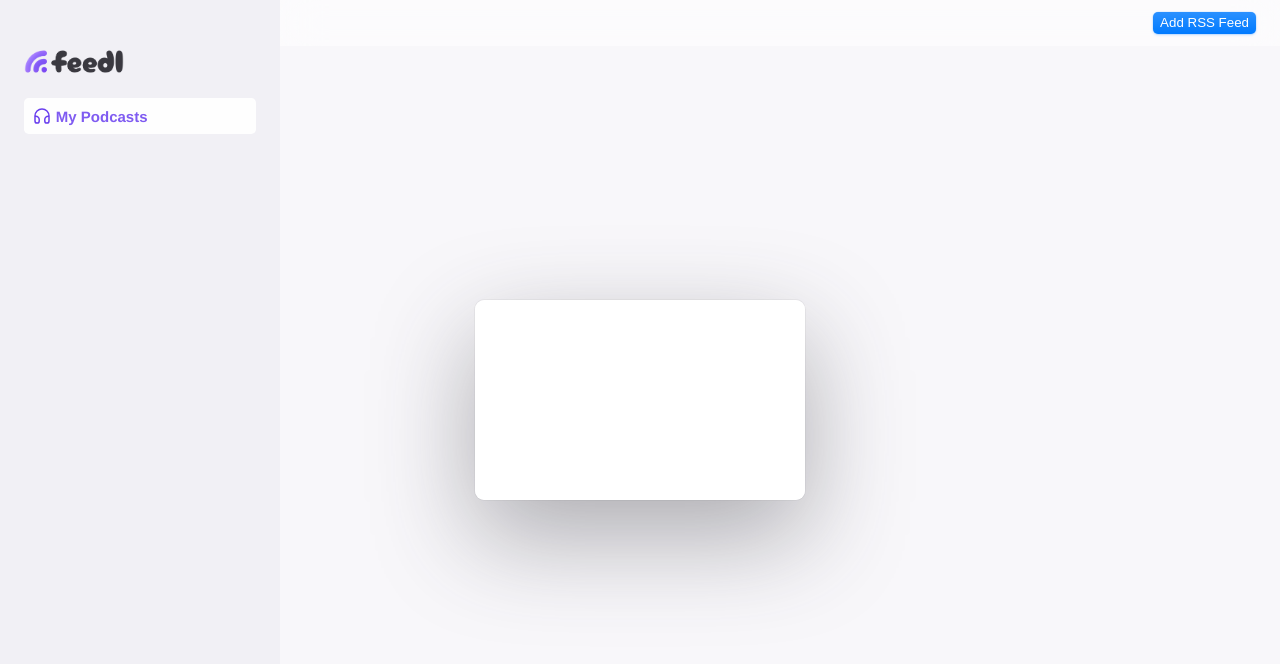
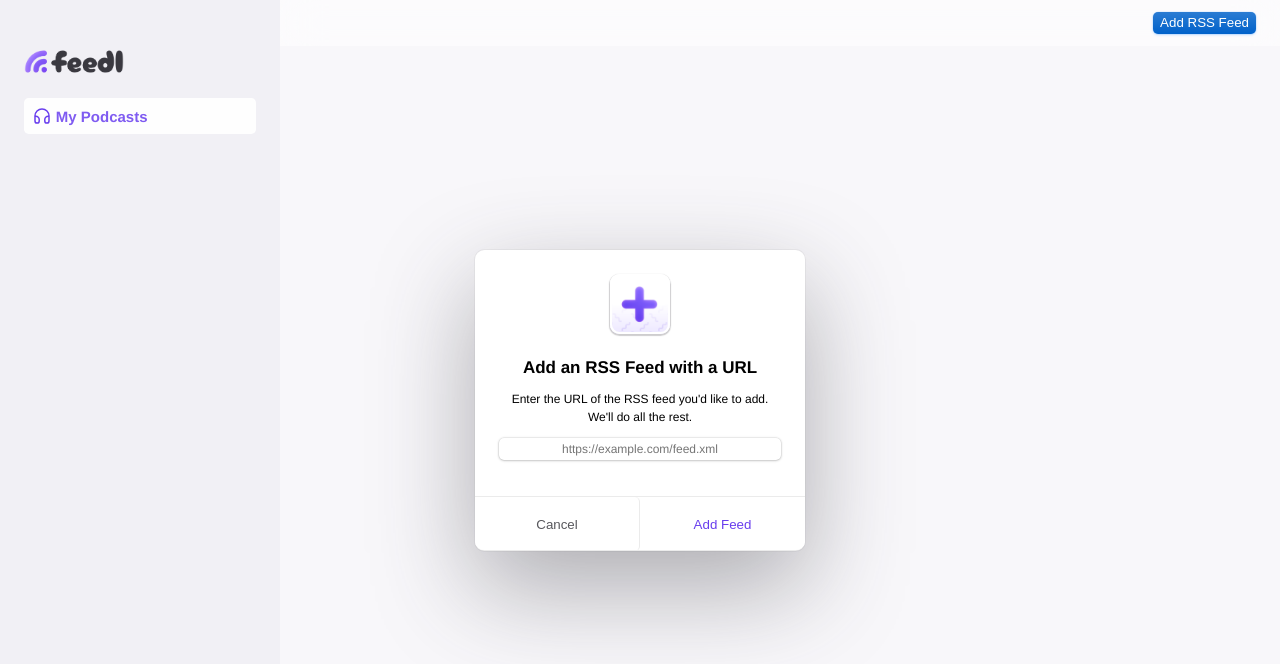
Before and after one commit to ramijames/feedl, a Nuxt app: page / in a window 1280 px wide. Both pictures are taken after a click on the button "Add RSS Feed". Shown: the top 664 px of the page. Built offline with nearby package versions, Linux system fonts and the light colour scheme.

Commit message:
Modal Styles

```diff
--- a/assets/_variables.scss
+++ b/assets/_variables.scss
@@ -93,12 +93,14 @@ $shadow-primary: 0 36px 100px rgba($black, 0.4), 0 0 0 1px rgba($black, 0.05);
 $shadow-secondary: 0 8px 40px rgba($black, 0.25), 0 0 0 1px rgba($black, 0.05);
 $shadow-tertiary: 0 36px 100px rgba($black, 0.25), 0 0 0 1px rgba($black, 0.05);
 $shadow-quaternary: 0 4px 20px rgba($black, 0.25), 0 0 0 1px rgba($black, 0.05);
+$shadow-icon: 0 1px 1px 1px rgba($black, 0.25);
 $shadow-inner: inset 0 0 3px rgba($white, 0.1);
 
 $shadow-primar-dark: 0 36px 100px rgba($black, 0.7), 0 0 0 1px rgba($black, 0.7);
 $shadow-secondary-dark: 0 8px 40px rgba($black, 0.7), 0 0 0 1px rgba($black, 0.7);
 $shadow-tertiary-dark: 0 36px 100px rgba($black, 0.7), 0 0 0 1px rgba($black, 0.7);
 $shadow-quaternary-dark: 0 4px 20px rgba($black, 0.7), 0 0 0 1px rgba($black, 0.7);
+$shadow-icon-dark: 0 2px 3px rgba($black, 0.7);
 $shadow-inner-dark: inset 0 0 3px rgba($white, 0.2);
 
 /* Breakpoints */
--- a/assets/main.scss
+++ b/assets/main.scss
@@ -611,12 +611,10 @@ button,
     border: none;
     outline: none;
     text-wrap: nowrap;
+    cursor: pointer;
 
-    &:hover {
-        background: rgba($black, 0.075);
-    }
-
-    &:active {
+    &:active,
+    &:focus {
         background: rgba($black, 0.1);
     }
 
@@ -634,6 +632,11 @@ button.primary,
   background: linear-gradient(180deg, rgba(255, 255, 255, 0.17) 0%, rgba(255, 255, 255, 0) 100%), #007AFF;
   box-shadow: 0px 1px 2.5px rgba(0, 122, 255, 0.24), 0px 0px 0px 0.5px rgba(0, 122, 255, 0.12);
   color: $white;
+
+  &:active,
+  &:focus,{
+    background: linear-gradient(180deg, rgba(255, 255, 255, 0.17) 0%, rgba(255, 255, 255, 0) 100%), #0061ca;
+  }
 }
 
 button.red,
@@ -651,6 +654,128 @@ button.red,
   }
 }
 
+/* Modal */
+
+@keyframes scaleBounce {
+  0% {
+    transform: scale(0.9);
+    opacity: 0;
+  }
+  60% {
+    transform: scale(1.005);
+    opacity: 1;
+  }
+  100% {
+    transform: scale(1);
+  }
+}
+
+.modal {
+  display: flex;
+  flex-direction: column;
+  justify-content: center;
+  align-items: center;
+  position: fixed;
+  top: 0;
+  left: 0;
+  width: 100%;
+  height: 100%;
+  z-index: 1000;
+  opacity: 0;
+  pointer-events: none;
+
+  .shade {
+    position: absolute;
+    top: 0;
+    left: 0;
+    width: 100%;
+    height: 100%;
+    background-color: rgba($brand, 0);
+  }
+
+  &.visible {
+    opacity: 1;
+    pointer-events: all;
+  }
+
+  .modal-body {
+    border-radius: $br-lg;
+    width: 330px;
+    background-color: rgba($white, 1);
+    border-bottom: $border;
+    display: flex;
+    flex-direction: column;
+    gap: $spacing-sm;
+    align-items: center;
+    box-shadow: $shadow-primary, $shadow-inner;
+    overflow: hidden;
+
+    &.visible {
+      animation: scaleBounce 0.4s both 0.2s;
+    }
+
+    .modal-content {
+      padding: $spacing-md;
+      text-align: center;
+      display: flex;
+      flex-direction: column;
+      gap: $spacing-sm;
+
+      .modal-icon {
+        width: 60px;
+        height: 60px;
+        margin: 0 auto $spacing-sm;
+        background-color: rgba($brand, 0.1);
+        border-radius: $br-lg;
+        box-shadow: $shadow-icon;
+        outline: 2px solid $white;
+        outline-offset: -2px;
+        overflow: hidden;
+      }
+
+      h1, h2, h3, h4, h5, p {
+        margin: 0;
+      }
+
+      .modal-input {
+        width: 100%;
+        text-align: center;
+        margin: 0;
+      }
+    }
+
+    .modal-buttons {
+      display: flex;
+      flex-direction: row;
+      height: 54px;
+      padding: 0;
+      width: 100%;
+      border-top: $border;
+      overflow: hidden;
+
+      .modal-button {
+        width: 50%;
+        box-shadow: none;
+        height: 54px;
+        display: flex;
+        flex-direction: row;
+        justify-content: center;
+        align-items: center;
+        cursor: pointer;
+        color: rgba($black, 0.85);
+
+        &.preferred {
+          color: $brand;
+        }
+
+        &:first-child {
+          border-right: $border;
+        }
+      }
+    }
+  }
+}
+
 /* Toolbar */
 
 .tool-bar {
--- a/components/Modal.vue
+++ b/components/Modal.vue
@@ -1,16 +1,9 @@
 <template>
   <main class="modal" :class="visibleClass">
     <div class="shade" @click="close()"></div>
-    <div class="modal-body" :class="[visibleClass, typeClass]">
-      <!-- <div class="header">
-        <div class="button modal-close" @click="close">
-          <Icon name="fluent-mdl2:chrome-close" size="1rem" />
-        </div>
-      </div> -->
-      <div class="body">
-        <Loading v-if="loading" type="small" class="padded-loader" />
-        <component v-if="!loading" :is="contentComponent" />
-      </div>
+    <div class="modal-body" :class="[visibleClass]">
+      <Loading v-if="loading" type="small" />
+      <component v-if="!loading" :is="contentComponent" />
     </div>
   </main>
 </template>
@@ -58,133 +51,6 @@ computed(() => {
 
 @use 'assets/variables' as *;
 
-@keyframes scaleBounce {
-  0% {
-    transform: scale(0.9);
-    opacity: 0;
-  }
-  60% {
-    transform: scale(1.005);
-    opacity: 1;
-  }
-  100% {
-    transform: scale(1);
-  }
-}
 
-.modal {
-  display: flex;
-  flex-direction: column;
-  justify-content: center;
-  align-items: center;
-  position: fixed;
-  top: 0;
-  left: 0;
-  width: 100%;
-  height: 100%;
-  z-index: 1000;
-  opacity: 0;
-  pointer-events: none;
-
-  .shade {
-    position: absolute;
-    top: 0;
-    left: 0;
-    width: 100%;
-    height: 100%;
-    background-color: rgba($brand, 0);
-  }
-
-  &.visible {
-    opacity: 1;
-    pointer-events: all;
-  }
-
-  .modal-body {
-    border-radius: $br-lg;
-    overflow: auto;
-    width: 330px;
-    min-height: 200px;
-    background-color: rgba($white, 1);
-    box-shadow: $shadow-primary;
-
-    .inner-container {
-      padding: 0 !important;
-    }
-
-    &.small {
-      width: 400px;
-      height: auto;
-    }
-
-    &.medium {
-      width: 600px;
-      height: auto;
-    }
-
-    &.large {
-      width: 1000px;
-      height: auto;
-    }
-
-    &.full {
-      width: 100%;
-      height: 100%;
-      border-radius: 0;
-
-      .body {
-        max-width: 1000px;
-        margin: 0 auto;
-      }
-    }
-
-    &.visible {
-      animation: scaleBounce 0.4s both 0.2s;
-    }
-
-    .header {
-      display: flex;
-      flex-direction: row;
-      align-items: center;
-      justify-content: space-between;
-      height: 88px;
-      width: 100%;
-      padding: 0 $spacing-md 0 $spacing-md;
-      position: relative;
-
-      h3 {
-        margin: 0;
-        font-size: $font-size-lg;
-      }
-
-      .modal-close {
-        cursor: pointer;
-        display: flex;
-        align-items: center;
-        justify-content: center;
-        top: 50%;
-        color: $brand;
-      }
-
-      .app-panel-header-buttons {
-        display: flex;
-        flex-direction: row;
-        align-items: center;
-        justify-content: flex-end;
-        gap: $spacing-xs;
-      }
-    }
-
-    .body {
-      height: calc(100% - 88px);
-      overflow-y: auto;
-      position: relative;
-
-      .padded-loader {
-        padding: $spacing-xxl;
-      }
-    }
-  }
-}
 
 </style>
--- a/components/feeds/FeedsList.vue
+++ b/components/feeds/FeedsList.vue
@@ -20,7 +20,6 @@ const props = defineProps({
   feeds: Object
 })
 
-const emit = defineEmits(['delete'])
 const categories = ref([])
 const owner = ref('')
 
--- a/components/modals/AddRssFeed.vue
+++ b/components/modals/AddRssFeed.vue
@@ -1,14 +1,16 @@
 <template>
-  <div class="modal" :class="visibleClass">
-    <div class="modal-body">
+  <div class="modal-content">
+    <img src="@/assets/icons/add-rss.png" alt="RSS.com" class="modal-icon" />
+    <h2>Add an RSS Feed with a URL</h2>
+    <p>Enter the URL of the RSS feed you'd like to add. We'll do all the rest.</p>
+    <div class="input-group">
+      <input class="form-input modal-input" type="text" id="rssFeedUrl" v-model="rssFeedUrl" placeholder="https://example.com/feed.xml" />
+    </div>
+  </div>
 
-      test
-
-    </div>
-
-    <div class="buttons">
-      <button @click="createProject(project)" class="primary wide">Create</button>
-    </div>
+  <div class="modal-buttons">
+    <button @click="close" class="modal-button">Cancel</button>
+    <button @click="addFeed" class="modal-button preferred">Add Feed</button>
   </div>
 </template>
 
@@ -17,27 +19,31 @@
 import { useModal } from '~/stores/modal'
 const loading = ref(true);
 
+const emit = defineEmits(['refresh']);
+
+async function addFeed() {
+  try {
+    if (!window?.api?.addFeed) {
+      console.error('API not available')
+      return
+    }
+    await window.api.addFeed(rssFeedUrl.value)
+    emit('refresh')
+  } catch (error) {
+    console.error('Failed to add feed:', error)
+  }
+}
+
+function close() {
+  const modal = useModal()
+  modal.toggleVisibility()
+  modal.reset()
+}
+
 </script>
 
 <style lang="scss" scoped>
 
 @use 'assets/variables' as *;
 
-.modal {
-  display: flex;
-  flex-direction: column;
-  align-items: flex-start;
-  height: 100%;
-  width: 100%;
-
-  .modal-body {
-    width: 100%;
-    min-height: 320px;
-
-    p {
-      margin: 0;
-    }
-  }
-}
-
 </style>
--- a/pages/index.vue
+++ b/pages/index.vue
@@ -8,7 +8,7 @@
         <input type="text" v-model="rssFeedUrl" placeholder="Feed URL" class="form-input">
         <button @click="handleAddFeed" class="primary">Add Feed</button>
       </section> -->
-      <FeedsList :feeds="feeds" @delete="deleteFeed" />
+      <FeedsList :feeds="feeds" @delete="deleteFeed" @refresh="getFeeds" />
     </section>
   </NuxtLayout>
 </template>
```
Also changed, not shown: assets/icons/add-rss.png (added).
